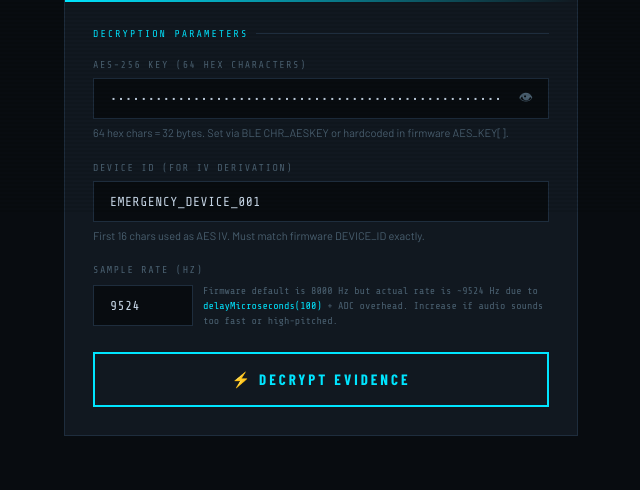
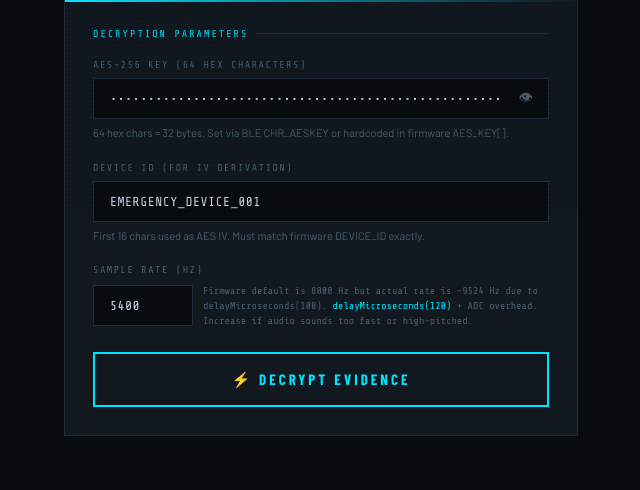
Before and after one commit to phious/Evidence-File-Decryptor, a Flask app: page / in a window 1280 px wide. Shown: the part 586-1076 px from the top of the page, without its empty margins (50-690 px from the left). Run offline with Flask 3, Linux system fonts and the light colour scheme; parts of the project's set-up code (start-up, migrations or seed data) failed here and were passed over.

Commit message:
Update index.html

```diff
--- a/templates/index.html
+++ b/templates/index.html
@@ -481,14 +481,14 @@
           <div class="field-hint">First 16 chars used as AES IV. Must match firmware DEVICE_ID exactly.</div>
         </div>
 
-        <!-- ✅ Sample rate lives HERE — in the parameters panel -->
+
         <div class="field">
           <label>Sample Rate (Hz)</label>
           <div class="rate-row">
-            <input type="number" id="sample-rate" value="9524" min="4000" max="48000" step="1">
+            <input type="number" id="sample-rate" value="5400" min="4000" max="48000" step="1">
             <div class="rate-hint">
-              Firmware default is 8000 Hz but actual rate is ~9524 Hz due to
-              <code style="color:var(--accent);font-family:var(--mono)">delayMicroseconds(100)</code>
+             Firmware default is 8000 Hz but actual rate is ~9524 Hz due to delayMicroseconds(100).
+              <code style="color:var(--accent);font-family:var(--mono)">delayMicroseconds(120)</code>
               + ADC overhead. Increase if audio sounds too fast or high-pitched.
             </div>
           </div>
```
